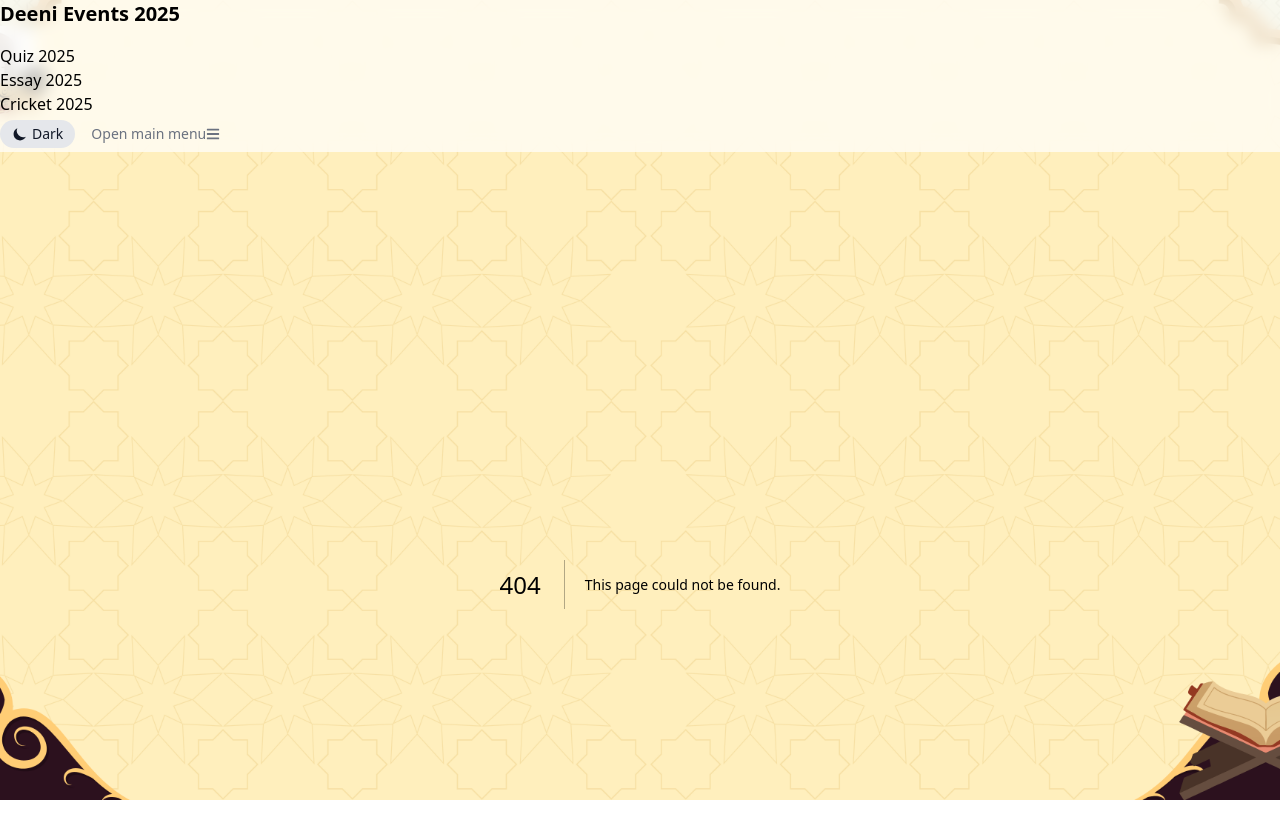
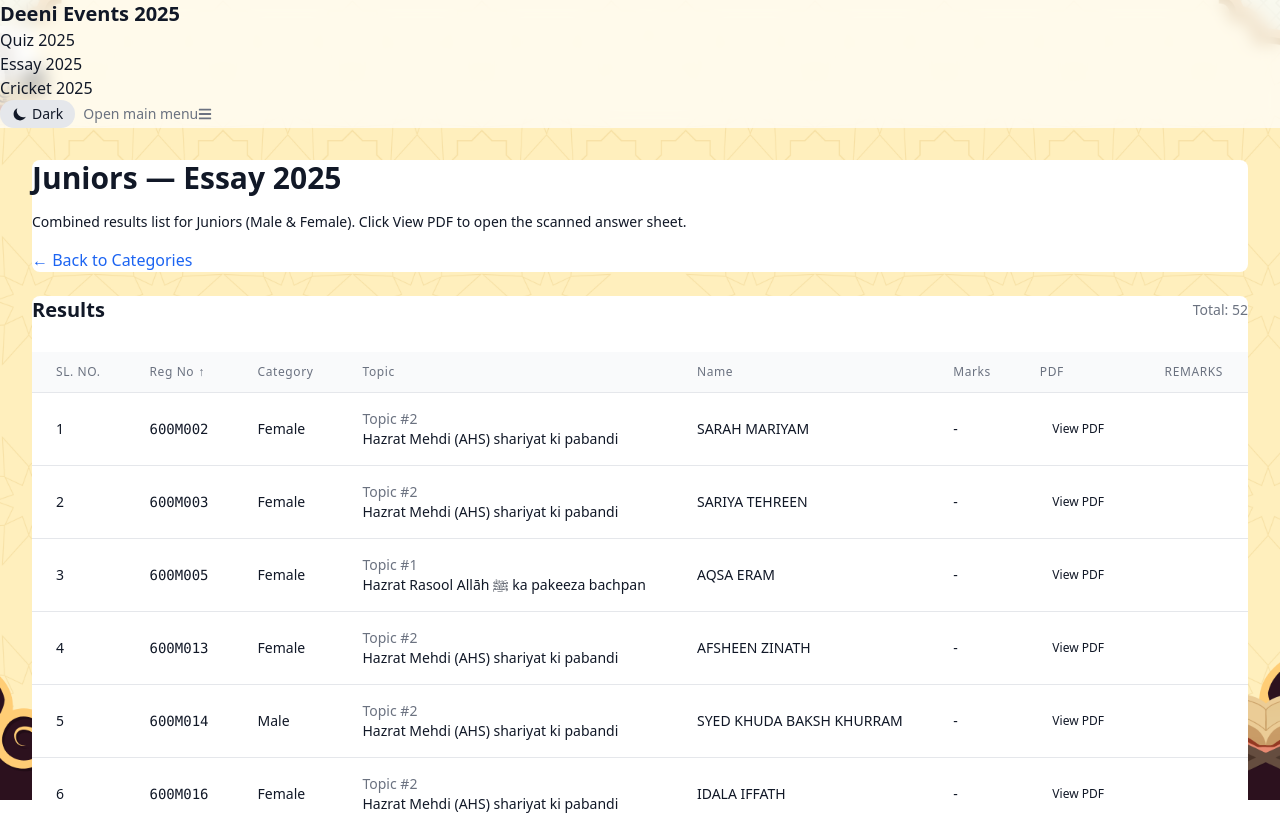
Before and after one commit to ausshadu/results-app, a Next.js app: page /essay-2025/juniors in a window 1280 px wide. Before the commit this address had no page. Shown: the top 815 px of the page. Built offline with nearby package versions, Linux system fonts and the light colour scheme.

Commit message:
Added Combined results for essay

```diff
--- a/app/components/EssayResultsTable.tsx
+++ b/app/components/EssayResultsTable.tsx
@@ -1,14 +1,93 @@
 "use client";
 
 import { Result } from "@/lib/600MeeladResults";
-import { Fragment, useState } from "react";
-import { Button, Badge, Card } from "flowbite-react";
+import { useMemo, useState } from "react";
+import { Button, Card } from "flowbite-react";
 
-export function EssayResultsTable({ results }: { results: Result[] }) {
-  const [expanded, setExpanded] = useState<Record<string, boolean>>({});
+type Row = Result & { category?: "Male" | "Female" | string };
+type SortKey = "reg_number" | "full_name" | "total_marks" | "topic" | "category";
+type SortState = { key: SortKey; dir: "asc" | "desc" };
+type CompareVal = string | number;
 
-  const toggle = (id: string) =>
-    setExpanded((prev) => ({ ...prev, [id]: !prev[id] }));
+function normalizeNumber(v: string | number | undefined | null): number | null {
+  if (v === undefined || v === null || v === "") return null;
+  const n = Number(v);
+  return Number.isFinite(n) ? n : null;
+}
+
+type SortHeaderProps = {
+  label: string;
+  sortKey: SortKey;
+  current: SortState;
+  onToggle: (key: SortKey) => void;
+  enabled?: boolean;
+};
+
+function SortHeader({ label, sortKey, current, onToggle, enabled = true }: SortHeaderProps) {
+  return (
+    <button
+      type="button"
+      onClick={enabled ? () => onToggle(sortKey) : undefined}
+      className={`flex items-center gap-1 ${enabled ? "hover:underline" : ""}`}
+    >
+      <span>{label}</span>
+      {current.key === sortKey && (
+        <span aria-hidden="true">{current.dir === "asc" ? "↑" : "↓"}</span>
+      )}
+    </button>
+  );
+}
+
+export function EssayResultsTable({ results }: { results: Row[] }) {
+  // Default sort by Reg No ascending
+  const [sort, setSort] = useState<SortState>({
+    key: "reg_number",
+    dir: "asc",
+  });
+
+  const showCategory = useMemo(
+    () => (results ?? []).some((r: Row) => typeof r.category === "string"),
+    [results]
+  );
+
+  const formatted = useMemo(() => {
+    const data = [...(results ?? [])];
+
+    const getVal = (r: Row, key: SortKey): CompareVal => {
+      switch (key) {
+        case "reg_number":
+          return r.reg_number ?? "";
+        case "full_name":
+          return r.full_name ?? "";
+        case "total_marks": {
+          const n = normalizeNumber(r.total_marks);
+          return n === null ? Number.NEGATIVE_INFINITY : n;
+        }
+        case "category":
+          return r.category ?? "";
+        case "topic":
+          return `${String(r.topic_number ?? "").padStart(3, "0")}|${r.topic_text ?? ""}`;
+      }
+    };
+
+    const compare = (a: Row, b: Row) => {
+      const dirFactor = sort.dir === "asc" ? 1 : -1;
+      const va = getVal(a, sort.key);
+      const vb = getVal(b, sort.key);
+      if (typeof va === "number" && typeof vb === "number") {
+        return (va - vb) * dirFactor;
+      }
+      return String(va).localeCompare(String(vb)) * dirFactor;
+    };
+
+    return data.sort(compare);
+  }, [results, sort]);
+
+  const toggleSort = (key: SortKey) => {
+    setSort((prev) =>
+      prev.key === key ? { key, dir: prev.dir === "asc" ? "desc" : "asc" } : { key, dir: "asc" }
+    );
+  };
 
   const formatMarks = (v: string | number | undefined) =>
     v === undefined || v === null || v === "" ? "-" : v;
@@ -18,7 +97,7 @@ export function EssayResultsTable({ results }: { results: Result[] }) {
       <div className="flex items-center justify-between mb-3">
         <h2 className="text-xl font-semibold">Results</h2>
         <span className="text-sm text-gray-500 dark:text-gray-400">
-          Total: {results?.length ?? 0}
+          Total: {formatted?.length ?? 0}
         </span>
       </div>
 
@@ -26,39 +105,59 @@ export function EssayResultsTable({ results }: { results: Result[] }) {
         <table className="min-w-full divide-y divide-gray-200 dark:divide-gray-700">
           <thead className="bg-gray-50 dark:bg-gray-700">
             <tr>
-              <th className="px-6 py-3 text-left text-xs font-medium text-gray-500 uppercase tracking-wider dark:text-gray-300">Sl. No.</th>
-              <th className="px-6 py-3 text-left text-xs font-medium text-gray-500 uppercase tracking-wider dark:text-gray-300">Reg No</th>
-              <th className="px-6 py-3 text-left text-xs font-medium text-gray-500 uppercase tracking-wider dark:text-gray-300">Topic</th>
-              <th className="px-6 py-3 text-left text-xs font-medium text-gray-500 uppercase tracking-wider dark:text-gray-300">Name</th>
-              <th className="px-6 py-3 text-left text-xs font-medium text-gray-500 uppercase tracking-wider dark:text-gray-300">Marks</th>
-              <th className="px-6 py-3 text-left text-xs font-medium text-gray-500 uppercase tracking-wider dark:text-gray-300">View</th>
-              <th className="px-6 py-3 text-left text-xs font-medium text-gray-500 uppercase tracking-wider dark:text-gray-300">PDF</th>
-              <th className="px-6 py-3 text-left text-xs font-medium text-gray-500 uppercase tracking-wider dark:text-gray-300">Remarks</th>
+              <th className="px-6 py-3 text-left text-xs font-medium text-gray-500 uppercase tracking-wider dark:text-gray-300">
+                Sl. No.
+              </th>
+              <th className="px-6 py-3 text-left text-xs font-medium text-gray-500 uppercase tracking-wider dark:text-gray-300">
+                <SortHeader label="Reg No" sortKey="reg_number" current={sort} onToggle={toggleSort} />
+              </th>
+              {showCategory && (
+                <th className="px-6 py-3 text-left text-xs font-medium text-gray-500 uppercase tracking-wider dark:text-gray-300">
+                  <SortHeader label="Category" sortKey="category" current={sort} onToggle={toggleSort} />
+                </th>
+              )}
+              <th className="px-6 py-3 text-left text-xs font-medium text-gray-500 uppercase tracking-wider dark:text-gray-300">
+                <SortHeader label="Topic" sortKey="topic" current={sort} onToggle={toggleSort} />
+              </th>
+              <th className="px-6 py-3 text-left text-xs font-medium text-gray-500 uppercase tracking-wider dark:text-gray-300">
+                <SortHeader label="Name" sortKey="full_name" current={sort} onToggle={toggleSort} />
+              </th>
+              <th className="px-6 py-3 text-left text-xs font-medium text-gray-500 uppercase tracking-wider dark:text-gray-300">
+                <SortHeader label="Marks" sortKey="total_marks" current={sort} onToggle={toggleSort} />
+              </th>
+              <th className="px-6 py-3 text-left text-xs font-medium text-gray-500 uppercase tracking-wider dark:text-gray-300">
+                PDF
+              </th>
+              <th className="px-6 py-3 text-left text-xs font-medium text-gray-500 uppercase tracking-wider dark:text-gray-300">
+                Remarks
+              </th>
             </tr>
           </thead>
           <tbody className="bg-white divide-y divide-gray-200 dark:bg-gray-800 dark:divide-gray-700">
-            {results.map((r, idx) => (
-              <Fragment key={r.reg_number}>
-                <tr>
-                  <td className="px-6 py-4 whitespace-nowrap text-sm text-gray-900 dark:text-gray-100">{idx + 1}</td>
-                  <td className="px-6 py-4 whitespace-nowrap text-sm font-mono text-gray-900 dark:text-gray-100">{r.reg_number}</td>
+            {formatted.map((r, idx) => (
+              <tr key={r.reg_number}>
+                <td className="px-6 py-4 whitespace-nowrap text-sm text-gray-900 dark:text-gray-100">
+                  {idx + 1}
+                </td>
+                <td className="px-6 py-4 whitespace-nowrap text-sm font-mono text-gray-900 dark:text-gray-100">
+                  {r.reg_number}
+                </td>
+                {showCategory && (
+                  <td className="px-6 py-4 whitespace-nowrap text-sm text-gray-900 dark:text-gray-100">
+                    {r.category ?? "-"}
+                  </td>
+                )}
                 <td className="px-6 py-4 text-sm text-gray-900 dark:text-gray-100">
                   <div className="flex flex-col">
                     <span className="text-sm text-gray-500 dark:text-gray-400">Topic #{r.topic_number}</span>
                     <span>{r.topic_text}</span>
                   </div>
                 </td>
-                  <td className="px-6 py-4 whitespace-nowrap text-sm text-gray-900 dark:text-gray-100">{r.full_name}</td>
-                  <td className="px-6 py-4 whitespace-nowrap text-sm text-gray-900 dark:text-gray-100">{formatMarks(r.total_marks)}</td>
-                  <td className="px-6 py-4 whitespace-nowrap">
-                    <Button
-                      color="light"
-                      size="xs"
-                      onClick={() => toggle(r.reg_number)}
-                      pill
-                    >
-                      {expanded[r.reg_number] ? "View less" : "View more"}
-                    </Button>
+                <td className="px-6 py-4 whitespace-nowrap text-sm text-gray-900 dark:text-gray-100">
+                  {r.full_name}
+                </td>
+                <td className="px-6 py-4 whitespace-nowrap text-sm text-gray-900 dark:text-gray-100">
+                  {formatMarks(r.total_marks)}
                 </td>
                 <td className="px-6 py-4 whitespace-nowrap">
                   <Button
@@ -75,39 +174,6 @@ export function EssayResultsTable({ results }: { results: Result[] }) {
                 </td>
                 <td className="px-6 py-4 whitespace-nowrap"></td>
               </tr>
-
-                {expanded[r.reg_number] && (
-                  <tr>
-                    <td colSpan={8} className="px-6 py-4">
-                      <div className="grid grid-cols-1 sm:grid-cols-2 lg:grid-cols-3 gap-4 p-4 bg-gray-50 dark:bg-gray-800 rounded-lg">
-                        <Badge color="success" className="justify-between p-2">
-                          Qur'an References: {formatMarks(r.quranic_references)} marks
-                        </Badge>
-                        <Badge color="success" className="justify-between p-2">
-                          Ahadees References: {formatMarks(r.ahdees_references)} marks
-                        </Badge>
-                        <Badge color="success" className="justify-between p-2">
-                          Naqliyath References: {formatMarks(r.naqliyath_references)} marks
-                        </Badge>
-                        <Badge color="success" className="justify-between p-2">
-                          Other References: {formatMarks(r.other_references)} marks
-                        </Badge>
-                        <Badge color="success" className="justify-between p-2">
-                          Paragraph Marks: {formatMarks(r.paragraph_marks)} marks
-                        </Badge>
-                        <Badge color="success" className="justify-between p-2">
-                          Good Handwriting: {formatMarks(r.handwriting_marks)} marks
-                        </Badge>
-                      </div>
-                      <div className="mt-4 flex justify-end">
-                        <Badge color="info" size="xl" className="p-2">
-                          Total: {formatMarks(r.total_marks)} marks
-                        </Badge>
-                      </div>
-                    </td>
-                  </tr>
-                )}
-              </Fragment>
             ))}
           </tbody>
         </table>
--- /dev/null
+++ b/app/essay-2025/juniors/page.tsx
@@ -0,0 +1,30 @@
+"use client";
+
+import Link from "next/link";
+import { FEMALE_JUNIOR, MALE_JUNIOR } from "@/lib/600MeeladResults";
+import { EssayResultsTable } from "@/app/components";
+import { Card } from "flowbite-react";
+
+export default function Page() {
+  const results = [
+    ...FEMALE_JUNIOR.map((r) => ({ ...r, category: "Female" as const })),
+    ...MALE_JUNIOR.map((r) => ({ ...r, category: "Male" as const })),
+  ];
+
+  return (
+    <div className="flex flex-col gap-6">
+      <Card>
+        <h1 className="text-2xl font-bold md:text-3xl">Juniors — Essay 2025</h1>
+        <p className="text-sm">
+          Combined results list for Juniors (Male & Female). Click View PDF to
+          open the scanned answer sheet.
+        </p>
+        <Link href="/essay-2025" className="link">
+          ← Back to Categories
+        </Link>
+      </Card>
+
+      <EssayResultsTable results={results} />
+    </div>
+  );
+}
--- a/app/essay-2025/page.tsx
+++ b/app/essay-2025/page.tsx
@@ -32,12 +32,8 @@ export default function Page() {
   return (
     <div className="flex flex-col gap-6">
       <Card>
-        <h1 className="text-2xl font-bold md:text-3xl">
-          Essay Results 2025
-        </h1>
-        <p className="text-sm">
-          Select a category to view the results list.
-        </p>
+        <h1 className="text-2xl font-bold md:text-3xl">Essay Results 2025</h1>
+        <p className="text-sm">Select a category to view the results list.</p>
         <Link href="/" className="link">
           ← Back to Home
         </Link>
@@ -45,6 +41,16 @@ export default function Page() {
 
       <div className="grid grid-cols-1 gap-4 sm:grid-cols-2">
         <CategoryCard
+          title="Juniors"
+          href="/essay-2025/juniors"
+          subtitle="Male & Female • Age 13 to 18"
+        />
+        <CategoryCard
+          title="Seniors"
+          href="/essay-2025/seniors"
+          subtitle="Male & Female • Age 19 to 30"
+        />
+        {/* <CategoryCard
           title="Female • Junior"
           href="/essay-2025/female-junior"
           subtitle="Age 13 to 18"
@@ -63,7 +69,7 @@ export default function Page() {
           title="Male • Senior"
           href="/essay-2025/male-senior"
           subtitle="Age 19 to 30"
-        />
+        /> */}
       </div>
     </div>
   );
--- /dev/null
+++ b/app/essay-2025/seniors/page.tsx
@@ -0,0 +1,29 @@
+"use client";
+
+import Link from "next/link";
+import { FEMALE_SENIOR, MALE_SENIOR } from "@/lib/600MeeladResults";
+import { EssayResultsTable } from "@/app/components";
+import { Card } from "flowbite-react";
+
+export default function Page() {
+  const results = [
+    ...FEMALE_SENIOR.map((r) => ({ ...r, category: "Female" as const })),
+    ...MALE_SENIOR.map((r) => ({ ...r, category: "Male" as const })),
+  ];
+
+  return (
+    <div className="flex flex-col gap-6">
+      <Card>
+        <h1 className="text-2xl font-bold md:text-3xl">Seniors — Essay 2025</h1>
+        <p className="text-sm">
+          Combined results list for Seniors (Male & Female). Click View PDF to open the scanned answer sheet.
+        </p>
+        <Link href="/essay-2025" className="link">
+          ← Back to Categories
+        </Link>
+      </Card>
+
+      <EssayResultsTable results={results} />
+    </div>
+  );
+}
```
Lines whose indentation alone changed are shown as unchanged.
